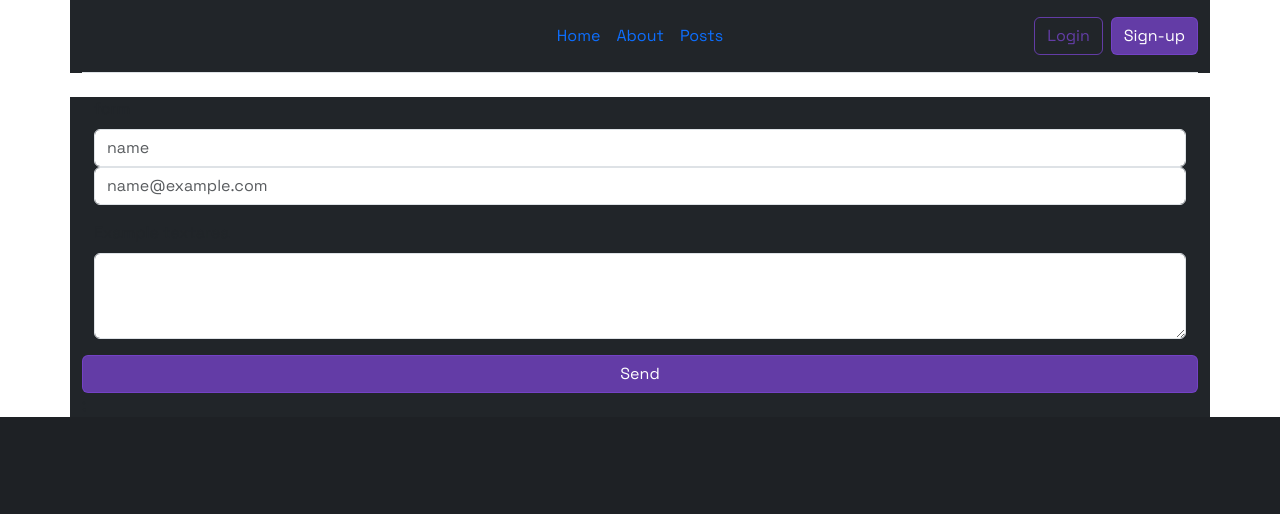
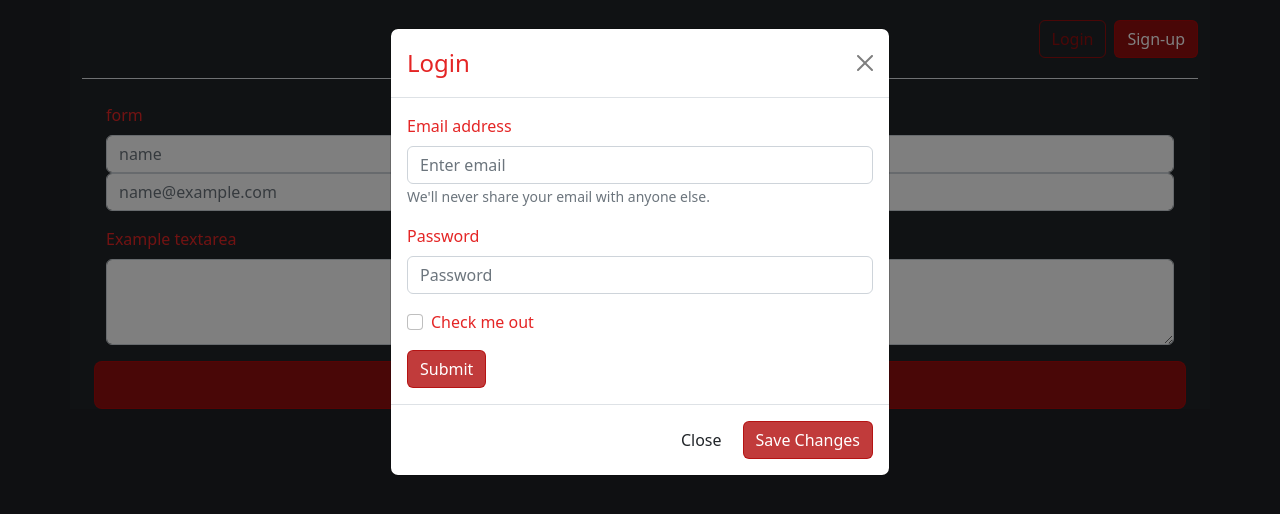
Before and after one commit to sofiademonasterio/nextjs-practice, a Next.js app: page / in a window 1280 px wide. Both pictures are taken after a click on the button "Login". Shown: the top 514 px of the page. Built offline with nearby package versions, Linux system fonts and the light colour scheme.

Commit message:
react-booststrap added and navbar login modal

```diff
--- /dev/null
+++ b/app/components/LoginModal.jsx
@@ -0,0 +1,62 @@
+"use client";
+
+import React, { useState } from "react";
+import Button from "react-bootstrap/Button";
+import Modal from "react-bootstrap/Modal";
+import Form from "react-bootstrap/Form";
+
+export default function LoginModal() {
+  const [show, setShow] = useState(false);
+
+  const handleClose = () => setShow(false);
+  const handleShow = () => setShow(true);
+
+  return (
+    <>
+      <button
+        variant="primary"
+        class="btn btn-outline-primary me-2"
+        type="button"
+        onClick={handleShow}
+      >
+        Login
+      </button>
+
+      <Modal show={show} onHide={handleClose}>
+        <Modal.Header closeButton>
+          <Modal.Title>Login</Modal.Title>
+        </Modal.Header>
+        <Modal.Body>
+          <Form>
+            <Form.Group className="mb-3" controlId="formBasicEmail">
+              <Form.Label>Email address</Form.Label>
+              <Form.Control type="email" placeholder="Enter email" />
+              <Form.Text className="text-muted">
+                We'll never share your email with anyone else.
+              </Form.Text>
+            </Form.Group>
+
+            <Form.Group className="mb-3" controlId="formBasicPassword">
+              <Form.Label>Password</Form.Label>
+              <Form.Control type="password" placeholder="Password" />
+            </Form.Group>
+            <Form.Group className="mb-3" controlId="formBasicCheckbox">
+              <Form.Check type="checkbox" label="Check me out" />
+            </Form.Group>
+            <Button variant="primary" type="submit">
+              Submit
+            </Button>
+          </Form>
+        </Modal.Body>
+        <Modal.Footer>
+          <Button variant="secondary" onClick={handleClose}>
+            Close
+          </Button>
+          <Button variant="primary" onClick={handleClose}>
+            Save Changes
+          </Button>
+        </Modal.Footer>
+      </Modal>
+    </>
+  );
+}
--- a/app/components/Navigation.jsx
+++ b/app/components/Navigation.jsx
@@ -1,6 +1,8 @@
 import Link from "next/link";
 import styles from "./Navigation.module.css";
-import "../styles/bootstrap.scss";
+import SignUpModal from "./SignUpModal";
+import Button from "../react-booststrap";
+import LoginModal from "./LoginModal";
 
 const links = [
   {
@@ -32,33 +34,20 @@ export default function Navigation() {
           </svg>
         </a>
       </div>
-      <ul class="nav col-12 col-md-auto mb-2 justify-content-center mb-md-0">
-        <li>
-          <a href="/" class="nav-link px-2 link-secondary">
-            Home
-          </a>
-        </li>
+      <nav class="nav col-12 col-md-auto mb-2 justify-content-center mb-md-0">
+        <a href="/" class="nav-link px-2 link-primary">
+          Home
+        </a>
         {links.map(({ label, route }) => (
-          <li key={route}>
-            <Link href={route} class="nav-link px-2">
-              {label}
-            </Link>
-          </li>
+          <Link href={route} class="nav-link px-2 link-primary">
+            {label}
+          </Link>
         ))}
-      </ul>
+      </nav>
       <div class="col-md-3 text-end">
-        <button type="button" class="btn btn-outline-primary me-2">
-          Login
-        </button>
-        <button type="button" class="btn btn-primary">
-          Sign-up
-        </button>
+        <LoginModal />
+        <SignUpModal />
       </div>
     </header>
   );
 }
-
-/*    <li><a href="#" class="nav-link px-2">Features</a></li>
-        <li><a href="#" class="nav-link px-2">Pricing</a></li>
-        <li><a href="#" class="nav-link px-2">FAQs</a></li>
-        <li><a href="#" class="nav-link px-2">About</a></li>*/
--- a/app/components/SendForm.jsx
+++ b/app/components/SendForm.jsx
@@ -29,7 +29,7 @@ export default function SendForm() {
             rows="3"
           ></textarea>
         </div>
-        <button className="btn btn-primary">Send</button>
+        <button className="btn btn-primary btn-lg">Send</button>
       </form>
     </div>
   );
--- /dev/null
+++ b/app/components/SignUpModal.jsx
@@ -0,0 +1,43 @@
+"use client";
+
+import React, { useState } from "react";
+import Button from "react-bootstrap/Button";
+import Modal from "react-bootstrap/Modal";
+import Form from "react-bootstrap/Form";
+
+export default function SignUpModal() {
+  const [show, setShow] = useState(false);
+
+  const handleClose = () => setShow(false);
+  const handleShow = () => setShow(true);
+
+  return (
+    <>
+      <button
+        variant="primary"
+        type="button"
+        class="btn btn-primary"
+        onClick={handleShow}
+      >
+        Sign-up
+      </button>
+
+      <Modal show={show} onHide={handleClose}>
+        <Modal.Header closeButton>
+          <Modal.Title>Sign Up</Modal.Title>
+        </Modal.Header>
+        <Modal.Body>
+          <Form></Form>
+        </Modal.Body>
+        <Modal.Footer>
+          <Button variant="secondary" onClick={handleClose}>
+            Close
+          </Button>
+          <Button variant="primary" onClick={handleClose}>
+            Save Changes
+          </Button>
+        </Modal.Footer>
+      </Modal>
+    </>
+  );
+}
--- a/app/layout.js
+++ b/app/layout.js
@@ -1,7 +1,7 @@
-import './styles/globals.css'
+import './styles/globals.scss'
 import { font } from './font'
 import Navigation from './components/Navigation'
-import "./styles/bootstrap.scss";
+
 
 export const metadata = {
   title: 'Next.js Practice',
@@ -10,11 +10,9 @@ export const metadata = {
 
 export default function RootLayout({ children }) {
   return (
-    <html lang="en">
-      <body className={font.className}>
-      <div class="container">
+    <html lang="en" className={font.className}>
+      <body class="container">
         <Navigation />
-      </div>
         {children}
       </body>
     </html>
--- a/app/page.jsx
+++ b/app/page.jsx
@@ -3,7 +3,7 @@ import SendForm from "./components/SendForm";
 export default function Home() {
   return (
     <div className="container">
-      <SendForm />;
+      <SendForm />
     </div>
   );
 }
--- /dev/null
+++ b/app/react-booststrap.js
@@ -0,0 +1,8 @@
+'use client';
+
+import React, { useState } from 'react';
+import Button from 'react-bootstrap/Button';
+import Modal from 'react-bootstrap/Modal';
+
+
+export default Button;
--- a/app/styles/bootstrap.scss
+++ /dev/null
@@ -1,5 +0,0 @@
-$theme-colors: (
-  'primary': #7a45d0bf,
-);
-$enable-cssgrid: true;
-@import '/node_modules/bootstrap/scss/bootstrap.scss';
--- a/app/styles/globals.css
+++ /dev/null
@@ -1,11 +0,0 @@
-body {
-  background-color: yellow;
-}
-
-html {
-  background-color: #1E2125;
-}
-
-.container {
-  background-color: #212529;
-}
--- /dev/null
+++ b/app/styles/globals.scss
@@ -0,0 +1,21 @@
+
+html {
+  background-color: #1E2125;
+
+}
+
+.container {
+  background-color: #212529;
+  color: #e42525;
+}
+
+.nav{
+  font-size: 20px;
+
+}
+
+$theme-colors: (
+  'primary': #b10909cb,
+);
+$enable-cssgrid: true;
+@import '/node_modules/bootstrap/scss/bootstrap.scss';
--- a/package.json
+++ b/package.json
@@ -10,11 +10,12 @@
     "lint": "next lint"
   },
   "dependencies": {
-    "bootstrap": "^5.3.0-alpha3",
+    "bootstrap": "^5.2.3",
     "eslint": "8.40.0",
     "eslint-config-next": "13.4.1",
     "next": "13.4.1",
     "react": "18.2.0",
+    "react-bootstrap": "^2.7.4",
     "react-dom": "18.2.0"
   },
   "devDependencies": {
```
Also changed, not shown: 1 other file (tests, documents, lock files or other folders).
